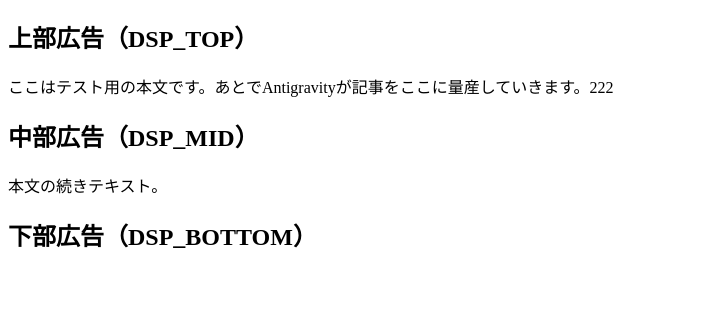
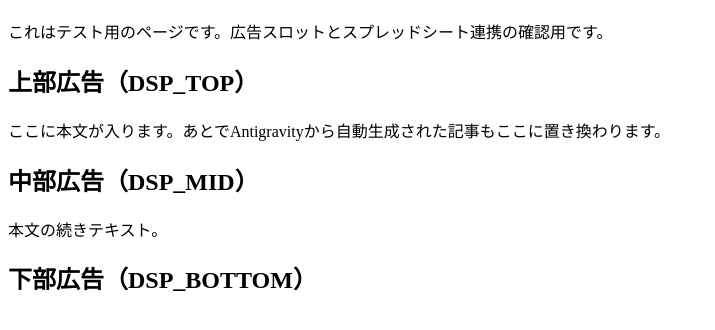
Before and after one commit to blogmaster-ch/site-main-1, a plain HTML site: page test-article.html in a window 1280 px wide. Shown: the part 70-400 px from the top of the page, without its empty margins (0-715 px from the left). Drawn offline with Linux system fonts and the light colour scheme; no server answers.

Commit message:
Update test-article.html content and comments

```diff
--- a/test-article.html
+++ b/test-article.html
@@ -1,16 +1,18 @@
 <!DOCTYPE html>
 <html lang="ja">
 <head>
-  <meta charset="UTF-8">
+  <meta charset="UTF-8" />
   <title>テストページ</title>
 </head>
 <body>
   <h1>テストページ</h1>
 
+  <p>これはテスト用のページです。広告スロットとスプレッドシート連携の確認用です。</p>
+
   <h2>上部広告（DSP_TOP）</h2>
   <div data-ad-slot="DSP_TOP"></div>
 
-  <p>ここはテスト用の本文です。あとでAntigravityが記事をここに量産していきます。222</p>
+  <p>ここに本文が入ります。あとでAntigravityから自動生成された記事もここに置き換わります。</p>
 
   <h2>中部広告（DSP_MID）</h2>
   <div data-ad-slot="DSP_MID"></div>
@@ -20,7 +22,7 @@
   <h2>下部広告（DSP_BOTTOM）</h2>
   <div data-ad-slot="DSP_BOTTOM"></div>
 
-  <!-- ★これを一番下に入れる（ads-loader.js を読み込む） -->
+  <!-- ★ここでads-loader.jsを読み込む。パスにスラッシュは付けない -->
   <script src="ads-loader.js"></script>
 </body>
 </html>
```
